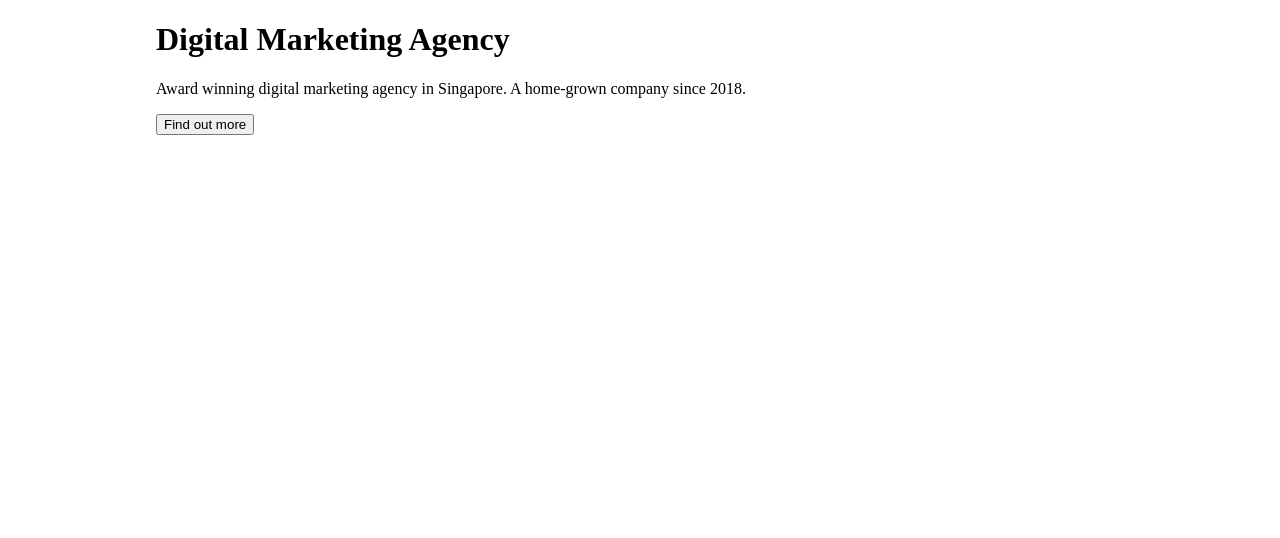
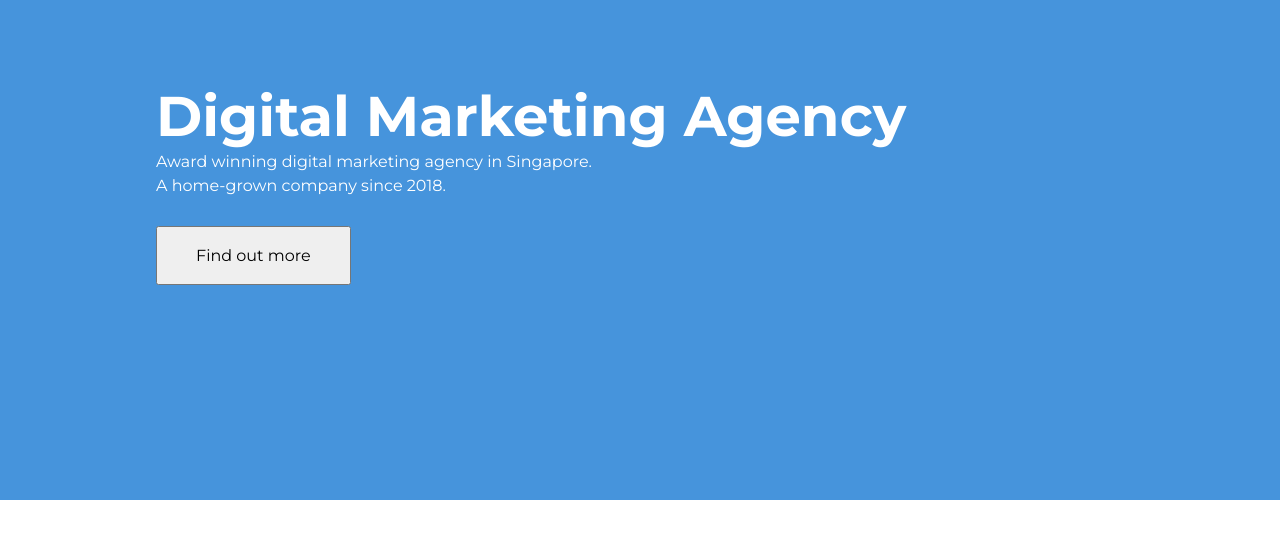
Before and after one commit to mDavron/figma, a plain HTML site: page index.html in a window 1280 px wide. Drawn offline with Linux system fonts and the light colour scheme.

Commit message:
header section style end

```diff
--- a/styles/main.css
+++ b/styles/main.css
@@ -1,3 +1,4 @@
+@import url("https://fonts.googleapis.com/css2?family=Montserrat:ital,wght@0,100..900;1,100..900&display=swap");
 /* GENERAL */
 html {
   box-sizing: border-box;
@@ -6,10 +7,13 @@ html {
 *::before,
 *::after {
   box-sizing: inherit;
+  margin: 0;
+  padding: 0;
 }
-body {
+/* body {
   margin: 0;
-}
+  padding: 0;
+} */
 .container {
   max-width: 1440px;
   width: 100%;
@@ -17,10 +21,26 @@ body {
   padding: 0 156px;
 }
 .header {
+  background-color: #4694dc;
+  min-height: 500px;
 }
 .header_title {
+  font-family: "Montserrat", sans-serif;
+  font-size: 56px;
+  padding-top: 82px;
+  color: #fff;
 }
 .header_text {
+  width: 437px;
+  font-size: 16px;
+  line-height: 24px;
+  font-family: "Montserrat", sans-serif;
+  color: #fff;
 }
 .header_button {
+  margin-top: 28px;
+  font-size: 16px;
+  font-family: "Montserrat";
+  padding: 18px 38px;
+  color: #000;
 }
```
Also changed, not shown: desc.txt.
